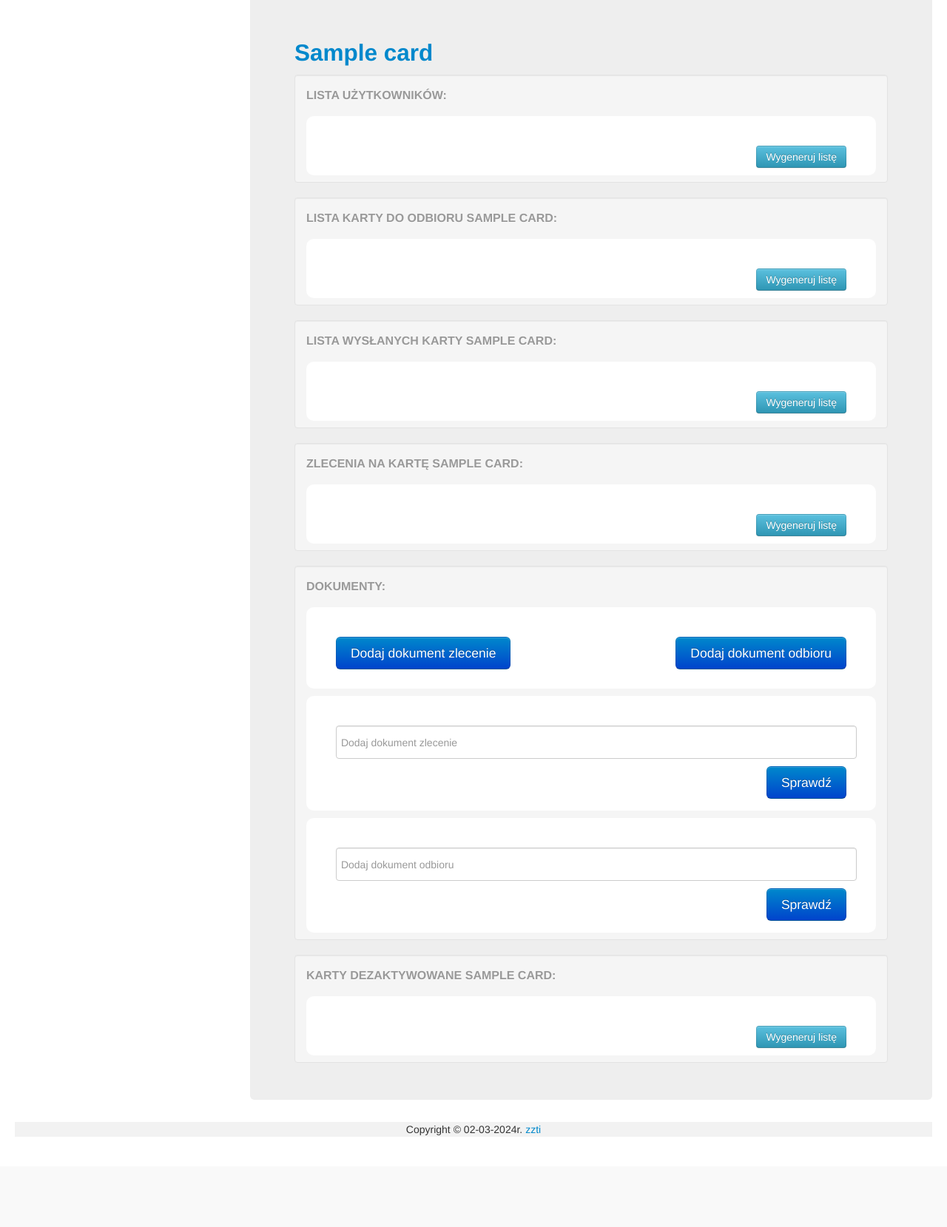
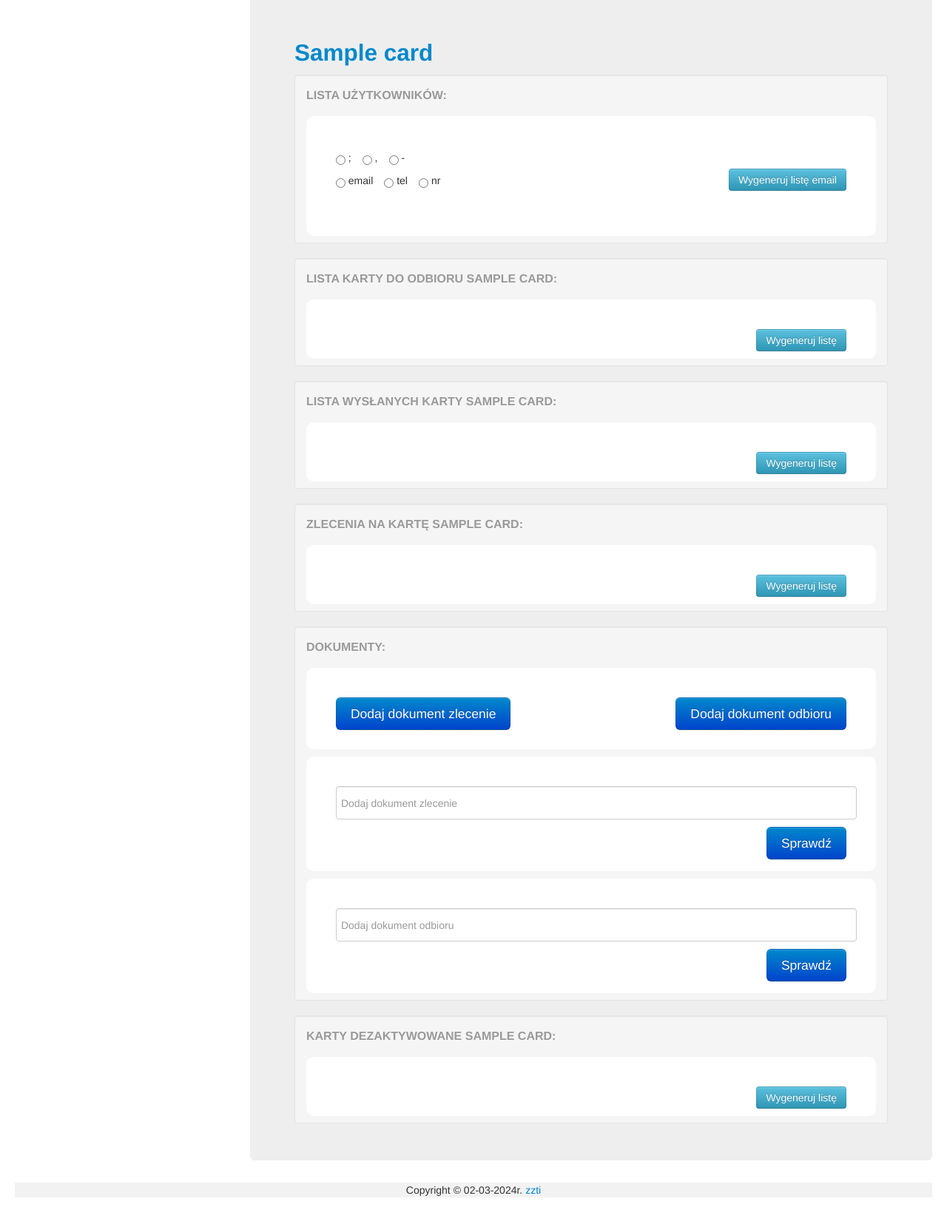
Before and after one commit to Mat3u52/TI_Management, a Django app: page /TI_Management_app/loyaltyCardsDetail/1/ in a window 1280 px wide. Shown: the part 274-1933 px from the top of the page at 74% size. Before the commit the page ends 1809 px from the top, so only its background shows below. Run offline with Django 3.2, Linux system fonts and the light colour scheme; tables that the repository leaves empty hold one stand-in row (values such as "Sample post").

Commit message:
radiobox for export data

```diff
--- a/TI_Management_app/forms.py
+++ b/TI_Management_app/forms.py
@@ -3,6 +3,7 @@ from django.core.validators import RegexValidator
 from .models import (MembersZZTI, MembersFile, CardStatus, GroupsMember, Notepad, Groups, Cards,
                      OrderedCardDocument, ToBePickedUpCardDocument)
 from django.utils import timezone
+
 
 
 class MemberForm(forms.ModelForm):
@@ -139,6 +140,7 @@ class NotepadMemberForm(forms.ModelForm):
 
         widgets = {
             'published_date': forms.TextInput(attrs={'type': 'datetime-local'}),
+            'content': forms.Textarea(attrs={'rows': 12, 'cols': 50}),
         }
 
 
@@ -236,3 +238,30 @@ class ToBePickedUpCardDocumentForm(forms.ModelForm):
     class Meta:
         model = ToBePickedUpCardDocument
         fields = ['card', 'title', 'file', 'responsible']
+
+
+class ExportDataSeparatorForm(forms.Form):
+    SEPARATOR_CHOICES = [
+        (';', ';'),
+        (',', ','),
+        ('-', '-'),
+    ]
+    DATA_CHOICES = [
+        ('email', 'email'),
+        ('tel', 'tel'),
+        ('nr', 'nr'),
+    ]
+
+    # separator = forms.CharField()
+    separator = forms.ChoiceField(
+        choices=SEPARATOR_CHOICES,
+        widget=forms.RadioSelect(attrs={
+            'class': 'form-check-inline'
+        })
+    )
+    data = forms.ChoiceField(
+        choices=DATA_CHOICES,
+        widget=forms.RadioSelect(attrs={
+            'class': 'form-check-inline'
+        })
+    )
--- a/TI_Management_app/static/css/TI_Management_app.css
+++ b/TI_Management_app/static/css/TI_Management_app.css
@@ -1,6 +1,10 @@
 body {
     padding-top: 60px;
     padding-bottom: 40px;
+}
+
+textarea {
+    width: 100%;
 }
 
 a {
@@ -16,7 +20,11 @@ h1 a, h2 a {
 }
 
 input {
-  width: 90%;
+    width: 90%;
+}
+.horizontal-radio {
+    display: inline-block;
+    margin-right: 10px;
 }
 
 .hero-unit {
--- a/TI_Management_app/templates/TI_Management_app/loyalty_card_detail.html
+++ b/TI_Management_app/templates/TI_Management_app/loyalty_card_detail.html
@@ -27,7 +27,36 @@
             </li>
             <li>
                 <div class="notepad">
-                    <a href="{% url 'loyalty_cards_export_all_users' pk=loyalty_card.pk %}" class="btn btn-info btn-sm pull-right">Wygeneruj listę</a>
+
+<!--                    <form method="post" action="{% url 'loyalty_card_detail' pk=loyalty_card.pk %}">-->
+<!--                        {% csrf_token %}-->
+
+<!--                        {{ form_sep.as_p }}-->
+
+<!--                        <input type="submit" value="Submit">-->
+<!--                    </form>-->
+
+                    <form method="post" action="{% url 'loyalty_card_detail' pk=loyalty_card.pk %}">
+                        {% csrf_token %}
+
+                        {% for radio in form_sep.separator %}
+                            <label class="horizontal-radio">
+                                {{ radio.tag }} {{ radio.choice_label }}
+                            </label>
+                        {% endfor %}
+                        <br />
+                        {% for radio in form_sep.data %}
+                            <label class="horizontal-radio">
+                                {{ radio.tag }} {{ radio.choice_label }}
+                            </label>
+                        {% endfor %}
+
+<!--                        <input type="submit" value="Submit">-->
+                        <button class="btn btn-info btn-sm pull-right" type="submit">Wygeneruj listę email</button>
+                    </form>
+
+
+
                 </div>
             </li>
             <li id="objLoyaltyCardMembers" style="display: none">
--- a/TI_Management_app/urls.py
+++ b/TI_Management_app/urls.py
@@ -111,9 +111,10 @@ urlpatterns = [
     path('TI_Management_app/loyaltyCardsDeleteDelete/<int:pk>/',
          views.loyalty_card_delete_all,
          name='loyalty_card_delete_all'),
-    path('TI_Management_app/loyaltyCardsExportAllUsers/<int:pk>/',
-         views.loyalty_cards_export_all_users,
-         name='loyalty_cards_export_all_users'),
+    # path('TI_Management_app/loyaltyCardsExportAllUsers/<int:pk>/<str:separator>/',
+    # path('TI_Management_app/loyaltyCardsExportAllUsers/<int:pk>/',
+    #      views.loyalty_cards_export_all_users,
+    #      name='loyalty_cards_export_all_users'),
     path('TI_Management_app/loyaltyCardsExportToBePickedUp/<int:pk>/',
          views.loyalty_cards_export_to_be_picked_up,
          name='loyalty_cards_export_to_be_picked_up'),
--- a/TI_Management_app/views.py
+++ b/TI_Management_app/views.py
@@ -9,7 +9,8 @@ from .forms import (MemberForm, MemberEditForm, MemberFileForm, CardStatusForm,
                     LoyaltyCardsAddMemberFileOrderForm,
                     LoyaltyCardsAddMemberFileToBePickedUpForm,
                     OrderedCardDocumentForm,
-                    ToBePickedUpCardDocumentForm)
+                    ToBePickedUpCardDocumentForm,
+                    ExportDataSeparatorForm)
 from django.views.generic import DetailView
 from django.views.generic import TemplateView
 from django.views.generic import CreateView
@@ -55,7 +56,7 @@ class ImageDisplay(DetailView):
 def members_list(request):
     members_obj = MembersZZTI.objects.all().order_by('-created_date')
 
-    paginator = Paginator(members_obj, 3)
+    paginator = Paginator(members_obj, 50)
     page = request.GET.get('page')
     try:
         members = paginator.page(page)
@@ -283,12 +284,31 @@ def loyalty_card_detail(request, pk):
     status_card_file_a = CardStatus.objects.order_by('-file_a_date')
     ordered_card_file = OrderedCardDocument.objects.all()
     to_be_picked_up_doc_card_file = ToBePickedUpCardDocument.objects.all()
+
+    response = HttpResponse(content_type='text/plain')
+    response['Content-Disposition'] = f'attachment; filename=wszyscy_uczestnicy_kary_lojalnosciowej_{loyalty_card}_{timezone.now()}.txt'
+
+    if request.method == 'POST':
+        form_sep = ExportDataSeparatorForm(request.POST)
+        if form_sep.is_valid():
+            separator = form_sep.cleaned_data['separator']
+            data = form_sep.cleaned_data['data']
+            lines = []
+            if data == 'email':
+                for loyalty_card_all_user in loyalty_card.loyaltyCardStatus.all():
+                    lines.append(f"{loyalty_card_all_user.member.email}{separator}")
+                response.writelines(lines)
+
+            return response
+    else:
+        form_sep = ExportDataSeparatorForm()
+
     return render(request, 'TI_Management_app/loyalty_card_detail.html',
                   {'loyalty_card': loyalty_card,
                    'status_card_file': status_card_file,
                    'status_card_file_a': status_card_file_a,
                    'ordered_card_file': ordered_card_file,
-                   'to_be_picked_up_doc_card_file': to_be_picked_up_doc_card_file})
+                   'to_be_picked_up_doc_card_file': to_be_picked_up_doc_card_file, 'form_sep': form_sep})
 
 
 @login_required
@@ -492,18 +512,30 @@ def loyalty_card_delete_all(request, pk):
     return redirect('loyalty_card_detail')
 
 
-def loyalty_cards_export_all_users(request, pk):
-    loyalty_card_all_users = get_object_or_404(Cards, pk=pk)
-    response = HttpResponse(content_type='text/plain')
-    response['Content-Disposition'] = f'attachment; filename=wszyscy_uczestnicy_kary_lojalnosciowej_{loyalty_card_all_users}_{timezone.now()}.txt'
-
-    lines = []
-    for loyalty_card_all_user in loyalty_card_all_users.loyaltyCardStatus.all():
-        lines.append(f"{loyalty_card_all_user.card};{loyalty_card_all_user.member};"
-                     f"{loyalty_card_all_user.member.phone_number};{loyalty_card_all_user.member.email}\n")
-
-    response.writelines(lines)
-    return response
+# def loyalty_cards_export_all_users(request, pk, separator):
+# def loyalty_cards_export_all_users(request, pk):
+#     loyalty_card_all_users = get_object_or_404(Cards, pk=pk)
+#     response = HttpResponse(content_type='text/plain')
+#     response['Content-Disposition'] = f'attachment; filename=wszyscy_uczestnicy_kary_lojalnosciowej_{loyalty_card_all_users}_{timezone.now()}.txt'
+#
+#
+#
+#             # return render(request, 'my_template.html', {'my_variable_value': my_variable_value})
+#
+#
+#
+#     # if separator:
+#     #     lines = []
+#     #     for loyalty_card_all_user in loyalty_card_all_users.loyaltyCardStatus.all():
+#     #         lines.append(f"{loyalty_card_all_user.member.email}{separator}")
+#     #     response.writelines(lines)
+#     # else:
+#     #     lines = []
+#     #     for loyalty_card_all_user in loyalty_card_all_users.loyaltyCardStatus.all():
+#     #         lines.append(f"{loyalty_card_all_user.member.email};")
+#     #     response.writelines(lines)
+#
+#     # return response
 
 
 def loyalty_cards_export_to_be_picked_up(request, pk):
```
